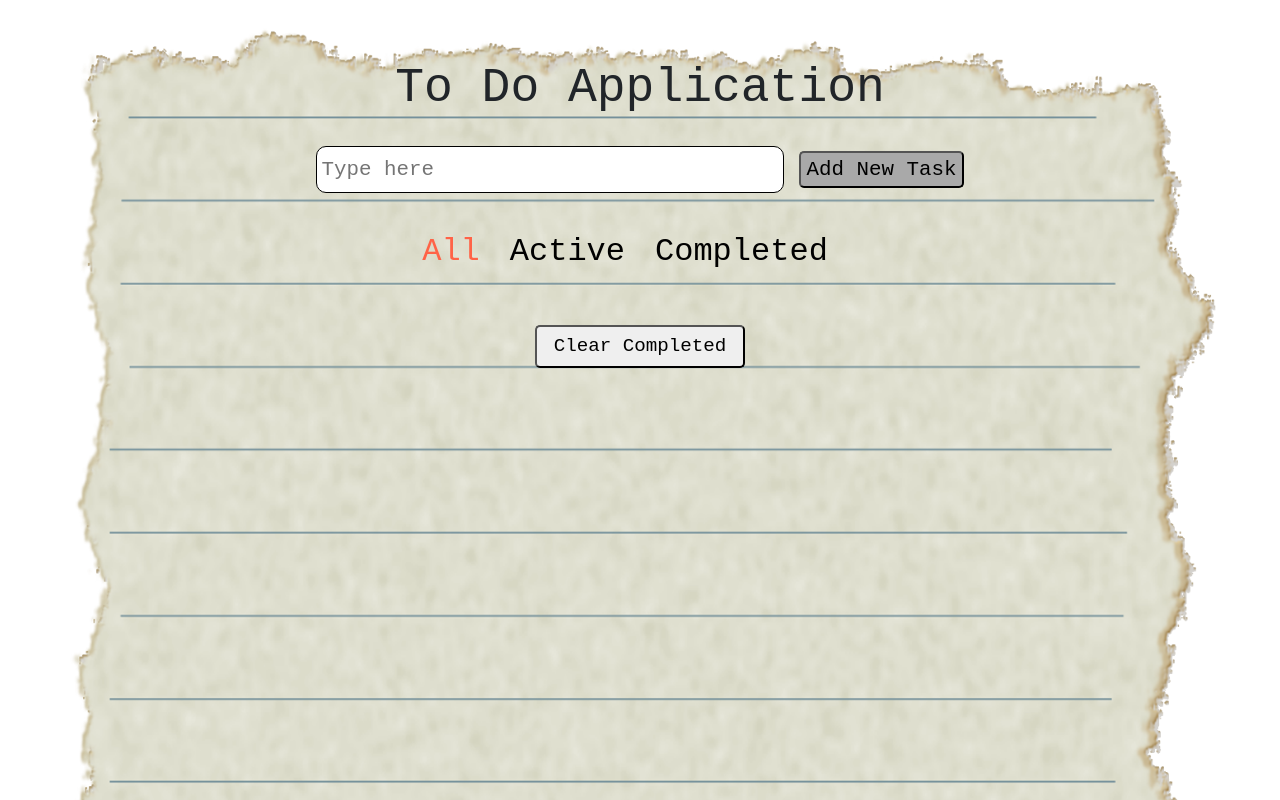
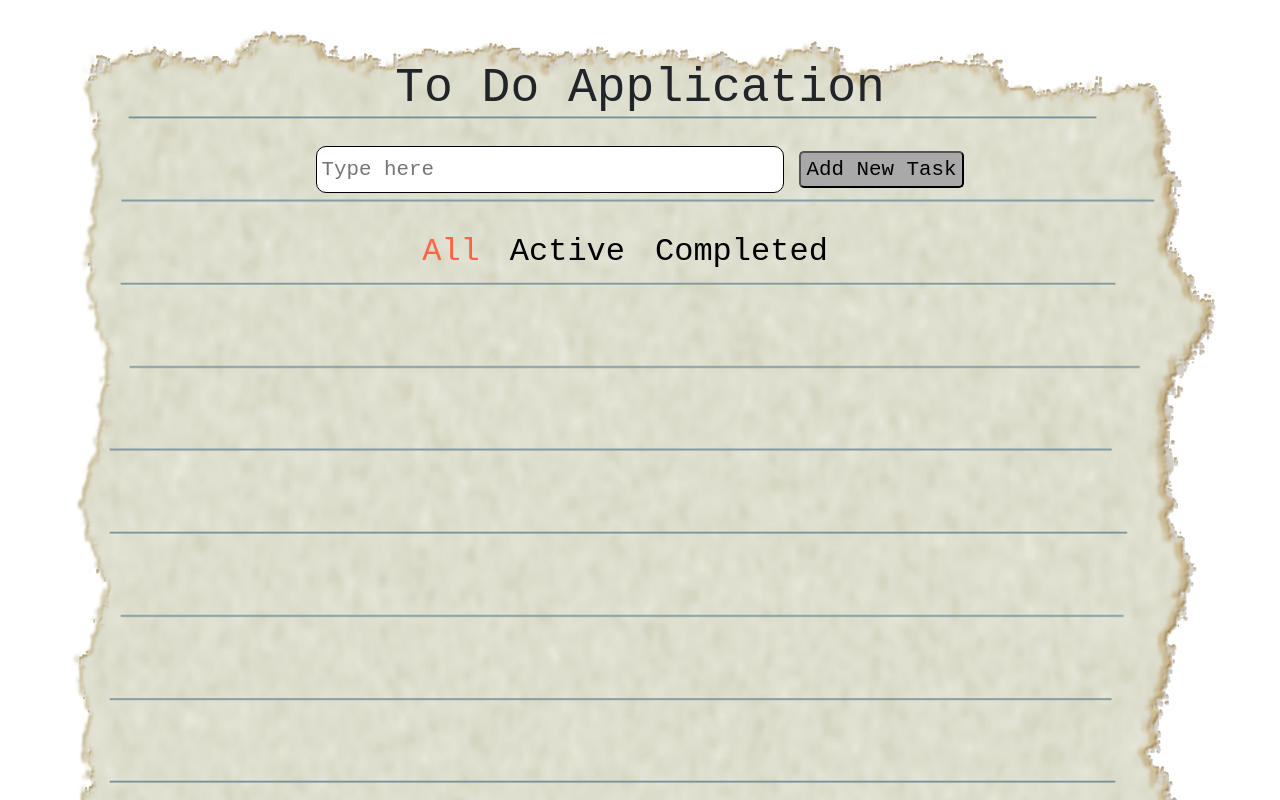
Before and after one commit to jo-dadic/to_do_app, a React (Create React App) app: page / in a window 1280 px wide. Built offline with nearby package versions, Linux system fonts and the light colour scheme; a web font is replaced by a local one.

Commit message:
completed button updated

```diff
--- a/src/components/ToDoList/ToDoList.js
+++ b/src/components/ToDoList/ToDoList.js
@@ -64,6 +64,16 @@ export default class ToDoList extends Component {
   };
 
   render() {
+    let button = null;
+
+    if (this.state.filter === FilterState.COMPLETED) {
+      button = (
+        <button className="clear" onClick={this.clearCompletedHandler}>
+          Clear Completed
+        </button>
+      );
+    }
+
     return (
       <div>
         <AddNewItem onAdd={this.addHandler} />
@@ -81,9 +91,7 @@ export default class ToDoList extends Component {
             );
           })}
         </div>
-        <button className="clear" onClick={this.clearCompletedHandler}>
-          Clear Completed
-        </button>
+        {button}
       </div>
     );
   }
```
